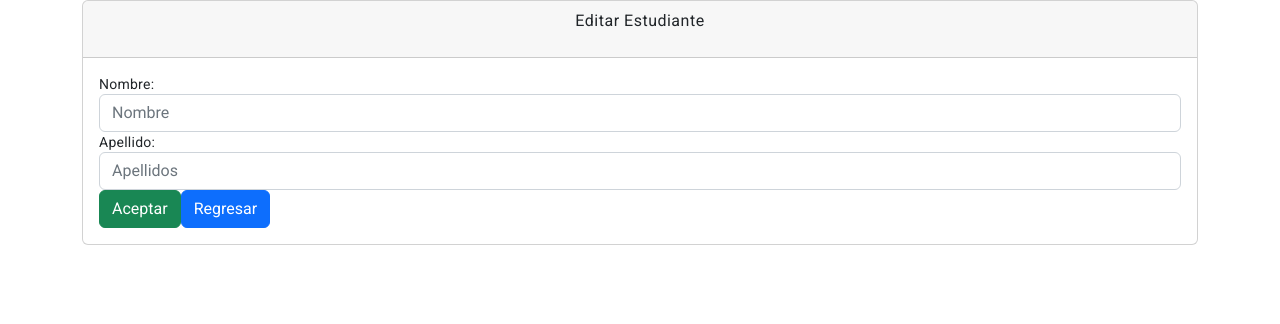
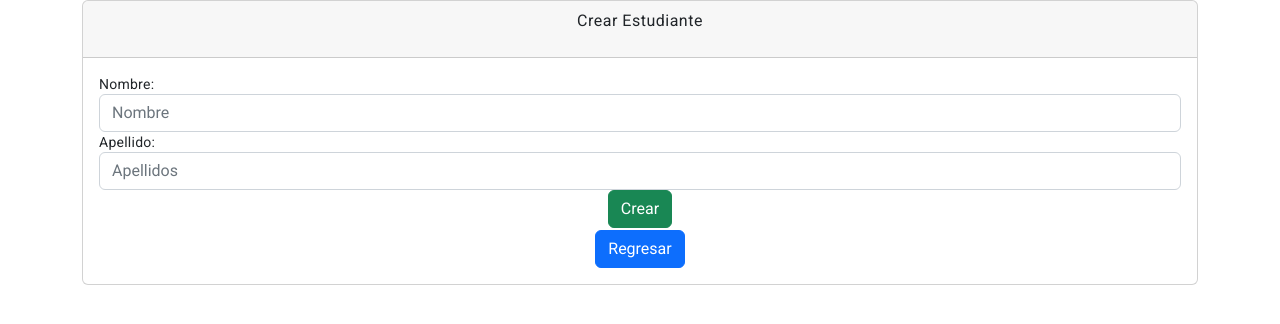
Before and after one commit to cristiangil28/clienteEstudiante, an Angular app: page /addestudiante in a window 1280 px wide. Shown: the top 324 px of the page. Built offline with nearby package versions, Linux system fonts and the light colour scheme.

Commit message:
cambiando la posicion de los formularios

```diff
--- a/src/app/components/add-estudiante/add-estudiante.component.html
+++ b/src/app/components/add-estudiante/add-estudiante.component.html
@@ -1,7 +1,7 @@
 <div class="container">
   <div class="card">
     <div class="card-header">
-      <h4 class="text-center">Editar Estudiante</h4>
+      <h4 class="text-center">Crear Estudiante</h4>
     </div>
     <div class="card-body">
       <form [formGroup]="addForm" (ngSubmit)="onSubmit()">
@@ -16,9 +16,19 @@
           <input formControlName="apellidos" placeholder="Apellidos" name="apellidos" class="form-control"
             id="apellidos" required>
         </div>
+        <div class="container">
+          <div class="row">
+          <div class="col-md-12 text-center">
+            <button class="btn btn-success">Crear</button>
 
-        <button class="btn btn-success">Aceptar</button>
-        <button class="btn btn-primary" routerLink="/">Regresar</button>
+          </div>
+          <br>
+        <br>
+          <div class="col-md-12 text-center">
+          <button class="btn btn-primary" routerLink="/">Regresar</button>
+          </div>
+        </div>
+        </div>
       </form>
     </div>
   </div>
--- a/src/app/components/edit-estudiante/edit-estudiante.component.html
+++ b/src/app/components/edit-estudiante/edit-estudiante.component.html
@@ -22,9 +22,12 @@
           <input formControlName="apellidos" [(ngModel)]="estudiante.apellidos" placeholder="Apellidos" name="apellidos"
             class="form-control" id="apellidos" required>
         </div>
-
-        <button class="btn btn-success">Editar</button>
-        <button class="btn btn-primary" routerLink="/">Regresar</button>
+        <div class="container">
+          <div class="col-md-12 text-center">
+            <button class="btn btn-success">Editar</button>
+            <button class="btn btn-primary" routerLink="/" style="margin-left: 5%;">Regresar</button>
+          </div>
+        </div>
       </form>
     </div>
   </div>
```
